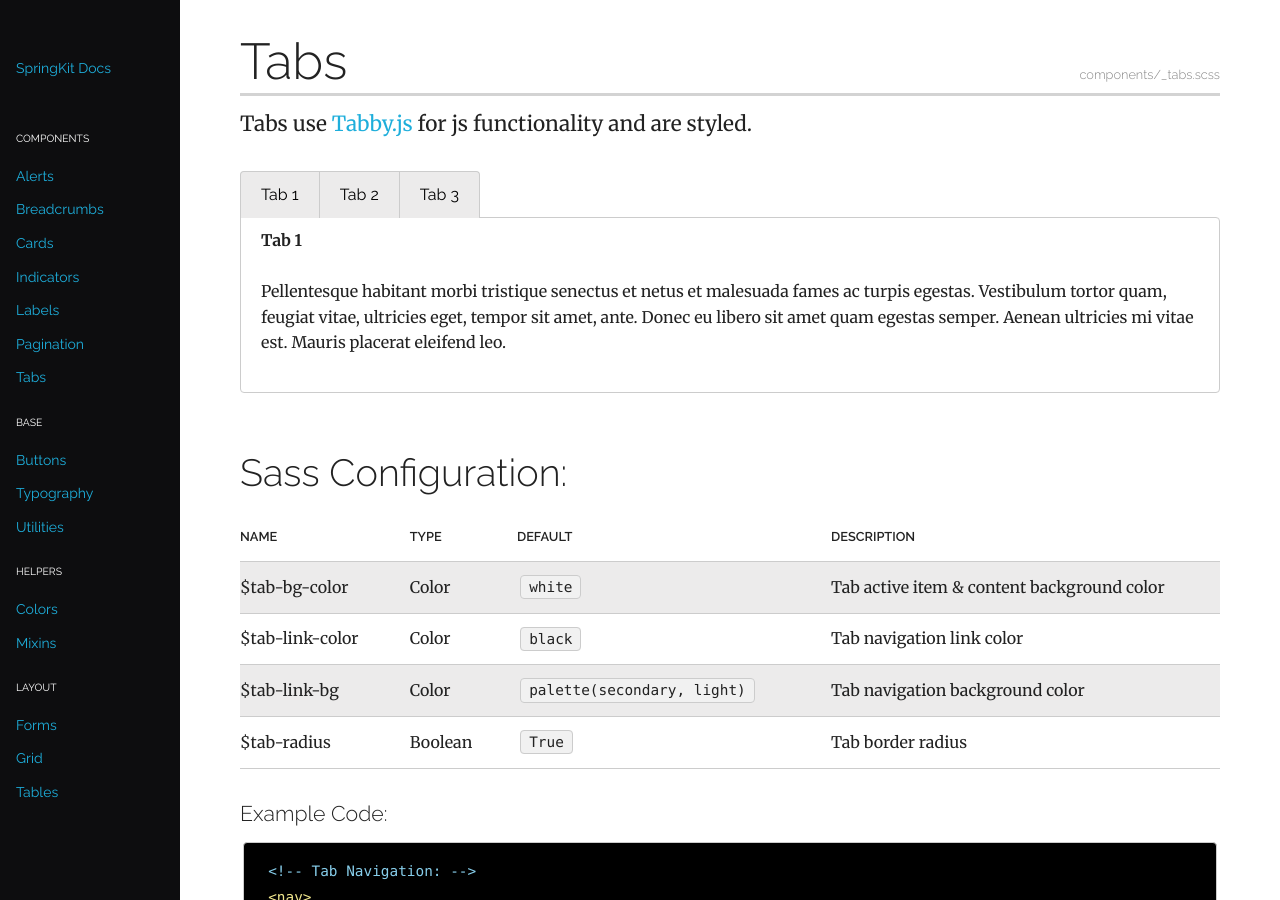
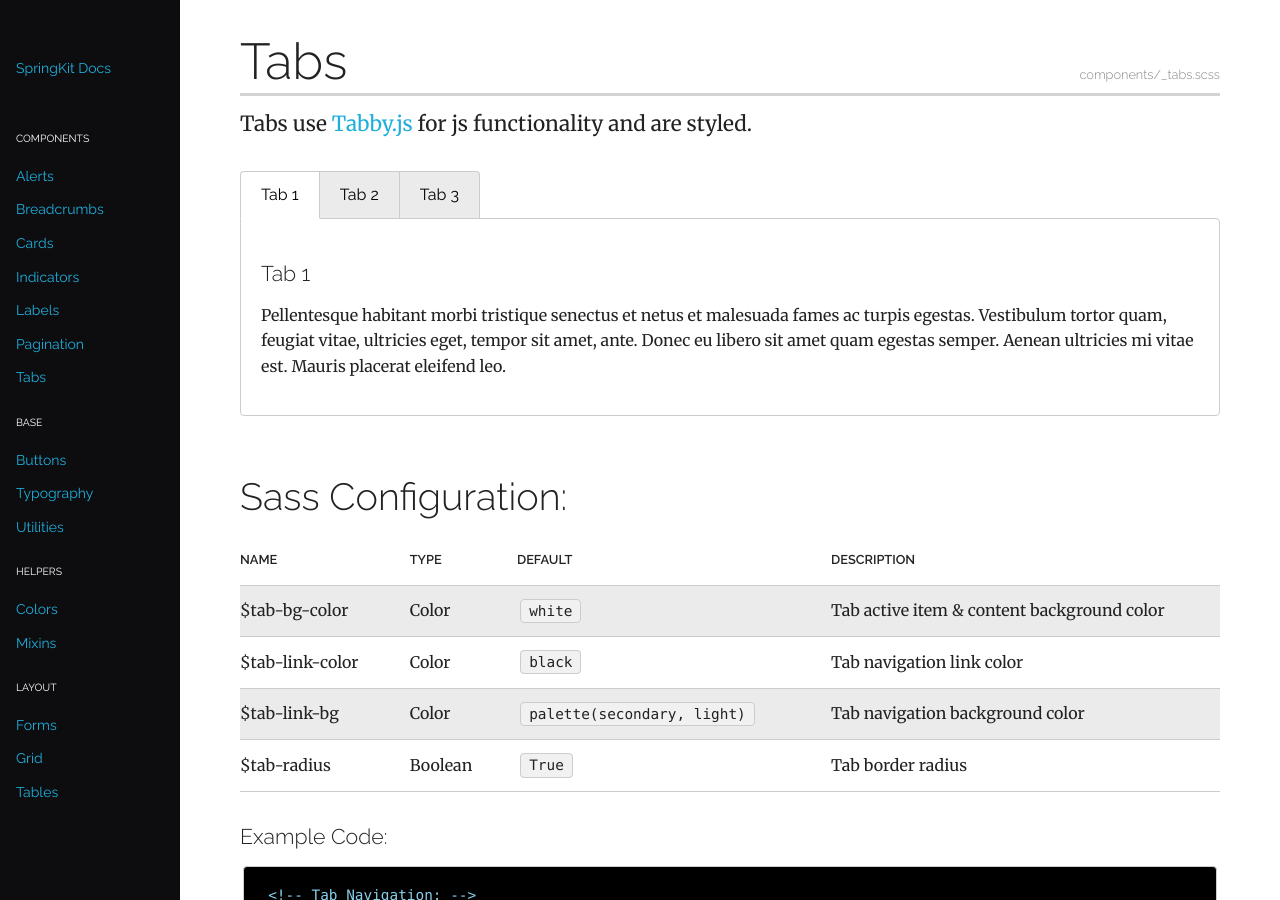
Before and after one commit to pixelspring/SpringKit, a Jekyll site: the page built from docs/_posts/2016-03-02-tabs.markdown, in a window 1280 px wide and 900 px high. Built offline with Jekyll 4.4.1, drawn with Linux system fonts in a browser that asks for light colours.

Commit message:
Fix tabs example with missing active classes

```diff
--- a/docs/_posts/2016-03-02-tabs.markdown
+++ b/docs/_posts/2016-03-02-tabs.markdown
@@ -12,25 +12,27 @@ sassbase: components/_tabs.scss
 
 <div class="row column">
 
-    <ul data-tabs class="tabs">
-        <li><a data-tab href="#tab1">Tab 1</a></li>
-        <li><a data-tab href="#tab2">Tab 2</a></li>
-        <li><a data-tab href="#tab3">Tab 3</a></li>
-    </ul>
+            <nav>
+                <ul data-tabs class="tabs">
+                    <li class="active"><a data-tab class="active" href="#tab1">Tab 1</a></li>
+                    <li><a data-tab href="#tab2">Tab 2</a></li>
+                    <li><a data-tab href="#tab3">Tab 3</a></li>
+                </ul>
+            </nav>
 
-    <div data-tabs-content>
-        <div data-tabs-pane class="tabs-pane active" id="tab1">
-            <p><strong>Tab 1</strong></p>
-            <p>Pellentesque habitant morbi tristique senectus et netus et malesuada fames ac turpis egestas. Vestibulum tortor quam, feugiat vitae, ultricies eget, tempor sit amet, ante. Donec eu libero sit amet quam egestas semper. Aenean ultricies mi vitae est. Mauris placerat eleifend leo.</p>
-        </div>
-        <div data-tabs-pane class="tabs-pane" id="tab2">
-            <p><strong>Tab 2</strong></p>
-            <p>Pellentesque habitant morbi tristique senectus et netus et malesuada fames ac turpis egestas. Vestibulum tortor quam, feugiat vitae, ultricies eget, tempor sit amet, ante. Donec eu libero sit amet quam egestas semper. Aenean ultricies mi vitae est. Mauris placerat eleifend leo. Quisque sit amet est et sapien ullamcorper pharetra. Vestibulum erat wisi, condimentum sed, commodo vitae, ornare sit amet, wisi. Aenean fermentum, elit eget tincidunt condimentum, eros ipsum rutrum orci, sagittis tempus lacus enim ac dui. Donec non enim in turpis pulvinar facilisis. Ut felis. Praesent dapibus, neque id cursus faucibus, tortor neque egestas augue, eu vulputate magna eros eu erat. Aliquam erat volutpat. Nam dui mi, tincidunt quis, accumsan porttitor, facilisis luctus, metus</p>        </div>
-        <div data-tabs-pane class="tabs-pane" id="tab3">
-            <p><strong>Tab 3</strong></p>
-            <p>Pellentesque habitant morbi tristique senectus et netus et malesuada fames ac turpis egestas. Vestibulum tortor quam, feugiat vitae, ultricies eget, tempor sit amet, ante. Donec eu libero sit amet quam egestas semper. Aenean ultricies mi vitae est. Mauris placerat eleifend leo.</p>
-        </div>
-    </div>
+            <div data-tabs-content>
+                <div data-tabs-pane class="tabs-pane active" id="tab1">
+                    <h4>Tab 1</h4>
+                    <p>Pellentesque habitant morbi tristique senectus et netus et malesuada fames ac turpis egestas. Vestibulum tortor quam, feugiat vitae, ultricies eget, tempor sit amet, ante. Donec eu libero sit amet quam egestas semper. Aenean ultricies mi vitae est. Mauris placerat eleifend leo.</p>
+                </div>
+                <div data-tabs-pane class="tabs-pane" id="tab2">
+                    <h4>Tab 2</h4>
+                    <p>Pellentesque habitant morbi tristique senectus et netus et malesuada fames ac turpis egestas. Vestibulum tortor quam, feugiat vitae, ultricies eget, tempor sit amet, ante. Donec eu libero sit amet quam egestas semper. Aenean ultricies mi vitae est. Mauris placerat eleifend leo. Quisque sit amet est et sapien ullamcorper pharetra. Vestibulum erat wisi, condimentum sed, commodo vitae, ornare sit amet, wisi. Aenean fermentum, elit eget tincidunt condimentum, eros ipsum rutrum orci, sagittis tempus lacus enim ac dui. Donec non enim in turpis pulvinar facilisis. Ut felis. Praesent dapibus, neque id cursus faucibus, tortor neque egestas augue, eu vulputate magna eros eu erat. Aliquam erat volutpat. Nam dui mi, tincidunt quis, accumsan porttitor, facilisis luctus, metus</p>        </div>
+                <div data-tabs-pane class="tabs-pane" id="tab3">
+                    <h4>Tab 3</h4>
+                    <p>Pellentesque habitant morbi tristique senectus et netus et malesuada fames ac turpis egestas. Vestibulum tortor quam, feugiat vitae, ultricies eget, tempor sit amet, ante. Donec eu libero sit amet quam egestas semper. Aenean ultricies mi vitae est. Mauris placerat eleifend leo.</p>
+                </div>
+            </div>
 
 </div>
 
--- a/index.html
+++ b/index.html
@@ -328,7 +328,7 @@
 
             <nav>
                 <ul data-tabs class="tabs">
-                    <li><a data-tab href="#tab1">Tab 1</a></li>
+                    <li class="active"><a data-tab class="active" href="#tab1">Tab 1</a></li>
                     <li><a data-tab href="#tab2">Tab 2</a></li>
                     <li><a data-tab href="#tab3">Tab 3</a></li>
                 </ul>
```
